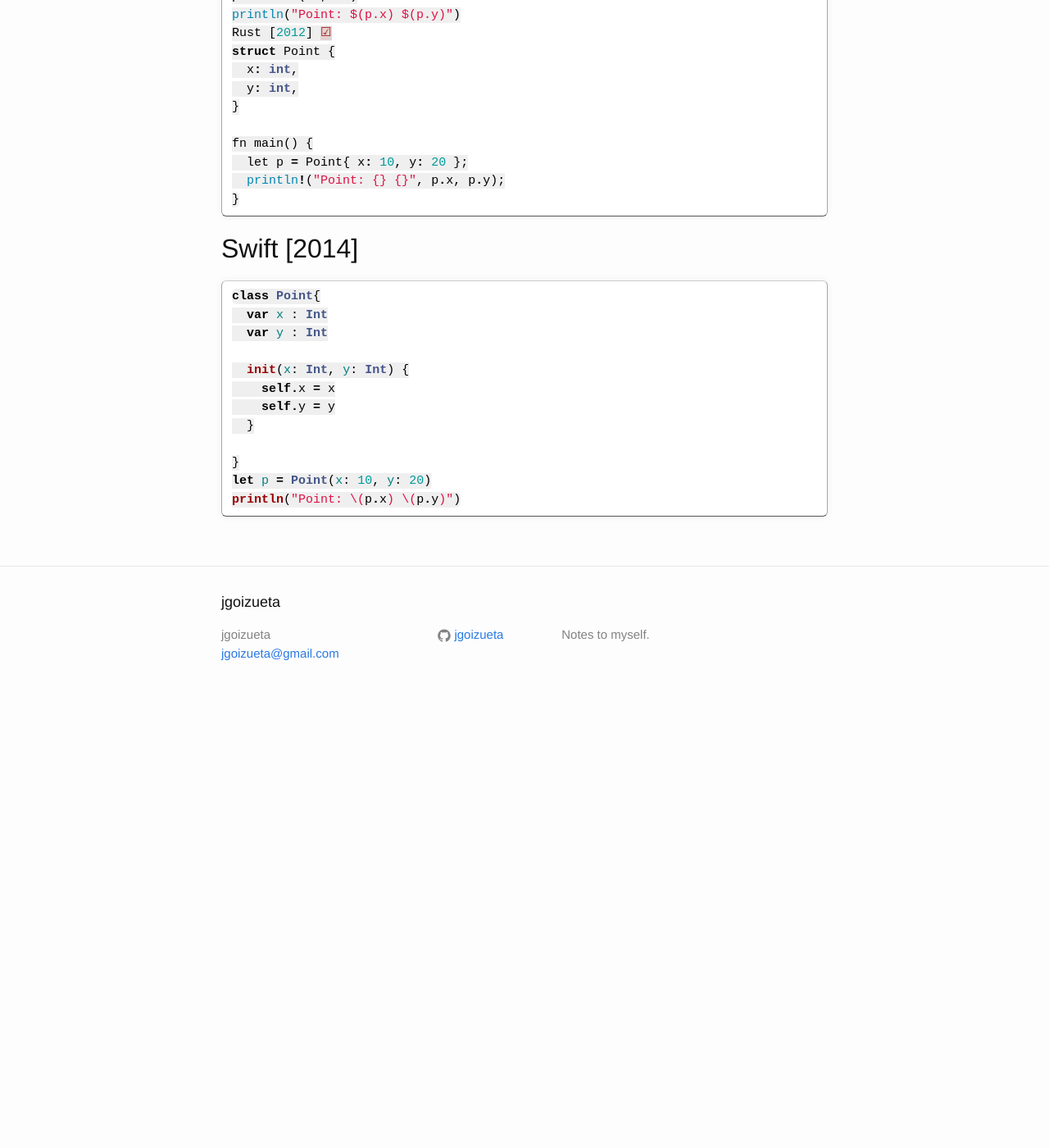
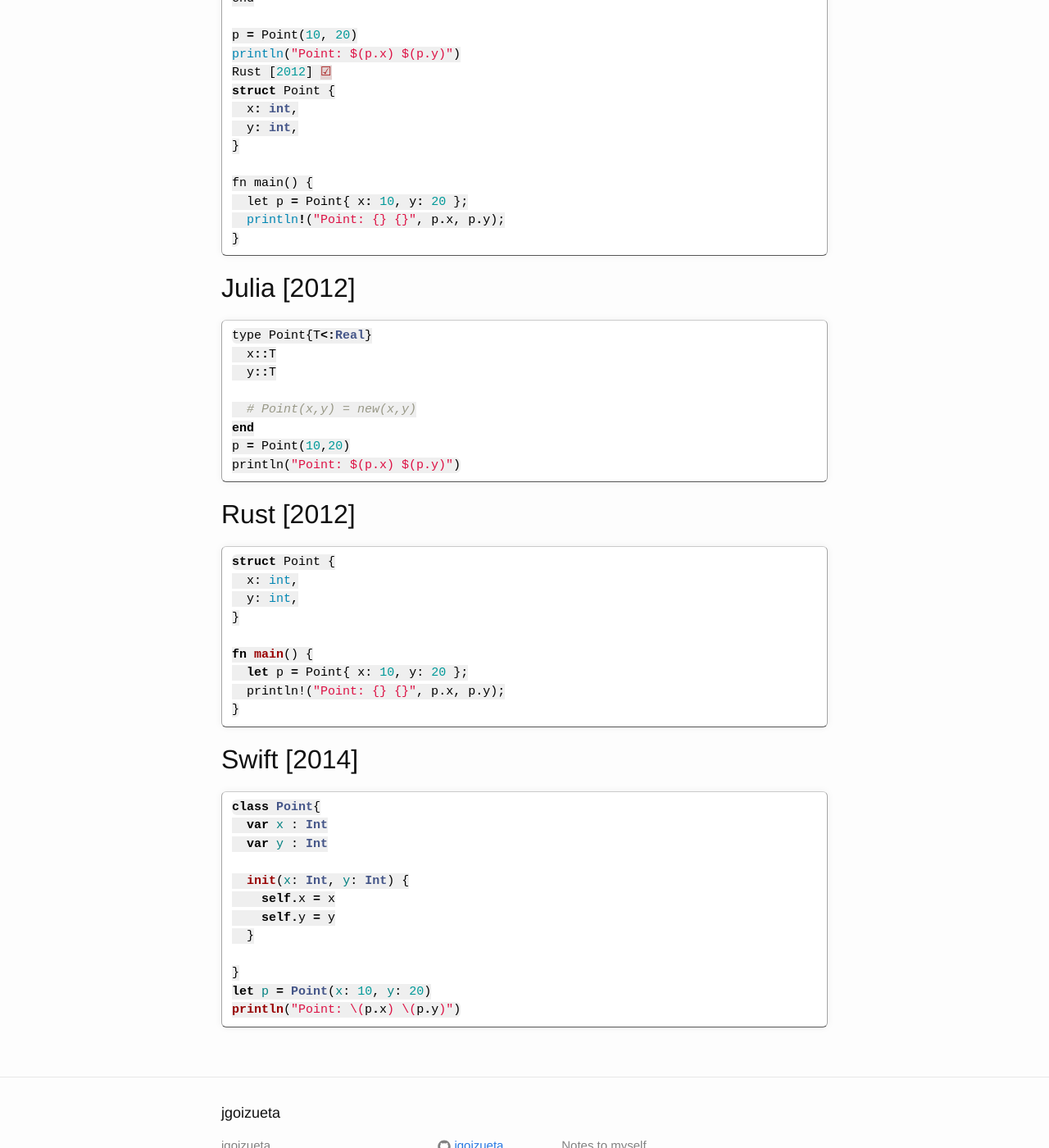
Before and after one commit to jgoizueta/jgoizueta.github.io, a Jekyll site: the page built from _posts/2013-01-26-oo-sampler.markdown, in a window 1280 px wide and 1400 px high, scrolled down 17600 px. Shown: the whole window at 82% size. Built offline with Jekyll 4.4.1, drawn with Linux system fonts in a browser that asks for light colours; before the commit the page ends 18468 px from its top, so only the background shows below that; some of the changed text lies outside the part shown.

Commit message:
Add Julia and Rust languages to OO Sampler

````diff
--- a/_posts/2013-01-26-oo-sampler.markdown
+++ b/_posts/2013-01-26-oo-sampler.markdown
@@ -792,6 +792,33 @@
 }
 ```
 
+## Julia [2012]
+
+```julia
+type Point{T<:Real}
+  x::T
+  y::T
+
+  # Point(x,y) = new(x,y)
+end
+p = Point(10,20)
+println("Point: $(p.x) $(p.y)")
+```
+
+## Rust [2012]
+
+```rust
+struct Point {
+  x: int,
+  y: int,
+}
+
+fn main() {
+  let p = Point{ x: 10, y: 20 };
+  println!("Point: {} {}", p.x, p.y);
+}
+```
+
 ## Swift [2014]
 
 ```swift
````
